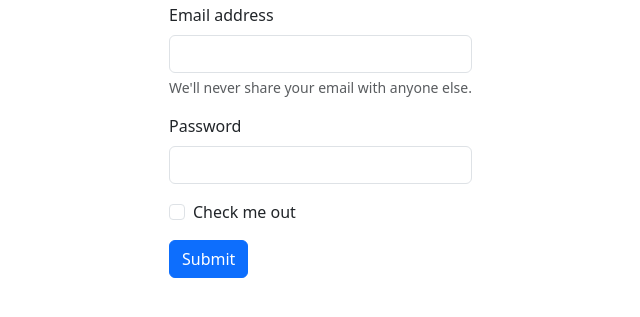
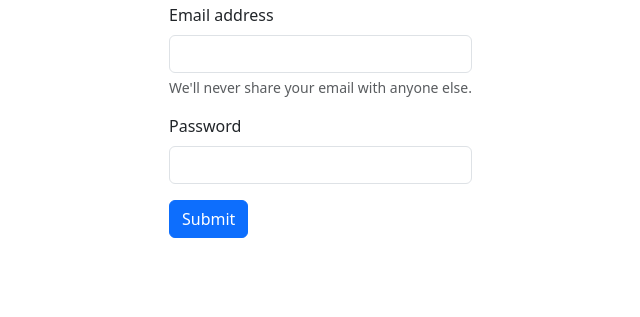
Before and after one commit to Al3x-s/DevOps-Final, a Flask app: page / in a window 1280 px wide. Shown: the part 157-474 px from the top of the page, without its empty margins (343-983 px from the left). Run offline with Flask 3, Linux system fonts and the light colour scheme.

Commit message:
removed extra form element

```diff
--- a/templates/login.html
+++ b/templates/login.html
@@ -19,15 +19,11 @@
     <label for="exampleInputPassword1" class="form-label">Password</label>
     <input type="password" name="password" class="form-control" id="exampleInputPassword1">
   </div>
-  <div class="mb-3 form-check">
-    <input type="checkbox" class="form-check-input" id="exampleCheck1">
-    <label class="form-check-label" for="exampleCheck1">Check me out</label>
-  </div>
   <button type="submit" class="btn btn-primary">Submit</button>
 </form>
 </div>
 {% if incorrect %}
-<h2> incorrect password </h2>
+<h2> Incorrect password </h2>
 {% endif %}
 
 <script src="https://cdn.jsdelivr.net/npm/bootstrap@5.3.1/dist/js/bootstrap.bundle.min.js" integrity="sha384-HwwvtgBNo3bZJJLYd8oVXjrBZt8cqVSpeBNS5n7C8IVInixGAoxmnlMuBnhbgrkm" crossorigin="anonymous"></script>
```
Also changed, not shown: info.db (added), user.db.
